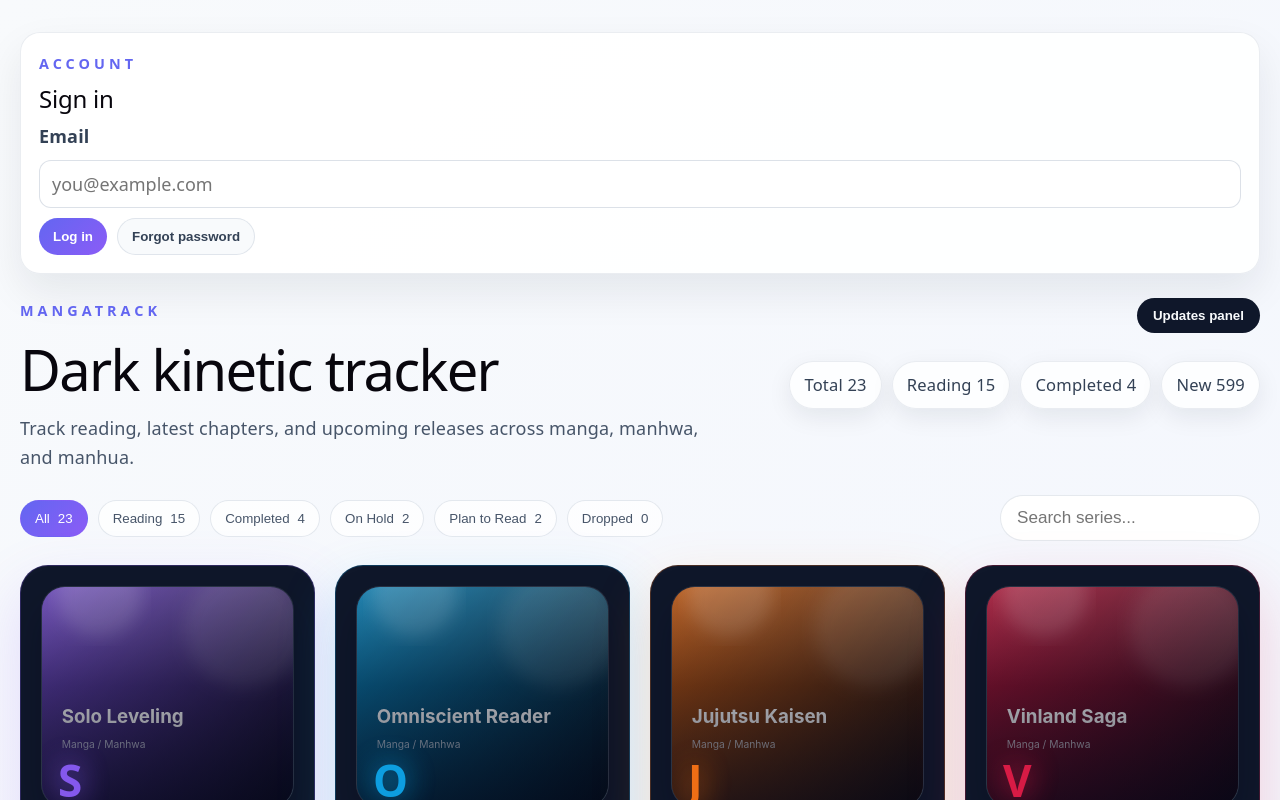
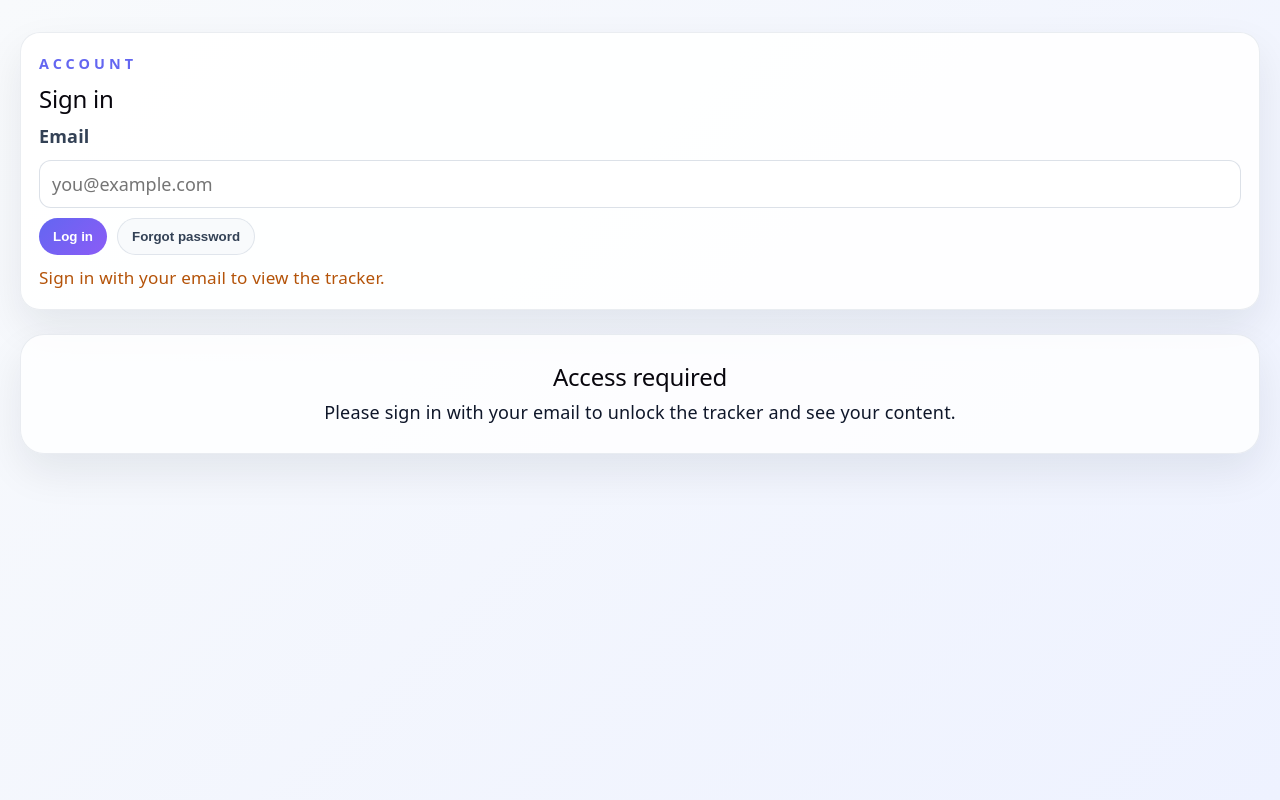
Before and after one commit to waunaneville-design/Manhwa-tracker-client-FRONTEND-, a React (Vite) app in the folder manhwa-tracker-client/: page / in a window 1280 px wide. Shown: the top 800 px of the page. Built offline with nearby package versions, Linux system fonts and the light colour scheme.

Commit message:
feat: add an authorisation process to accsess the contents

```diff
--- a/manhwa-tracker-client/src/App.jsx
+++ b/manhwa-tracker-client/src/App.jsx
@@ -181,7 +181,7 @@ function App() {
   const [updatesOpen, setUpdatesOpen] = useState(false);
   const [isLoggedIn, setIsLoggedIn] = useState(false);
   const [email, setEmail] = useState('');
-  const [authMessage, setAuthMessage] = useState('');
+  const [authMessage, setAuthMessage] = useState('Sign in with your email to view the tracker.');
 
   const filteredSeries = useMemo(
     () =>
@@ -283,6 +283,13 @@ const detailItem = seriesData.find((item) => item.id === detailId);
         {authMessage && <p className={`auth-message ${isLoggedIn ? 'success' : ''}`}>{authMessage}</p>}
       </form>
 
+      {!isLoggedIn ? (
+        <section className="auth-gate">
+          <h2>Access required</h2>
+          <p>Please sign in with your email to unlock the tracker and see your content.</p>
+        </section>
+      ) : (
+        <>
           <header className="app-header">
             <div>
               <p className="eyebrow">MangaTrack</p>
@@ -325,6 +332,8 @@ Updates panel
           </main>
 
           {detailItem && <DetailModal item={detailItem} onClose={() => setDetailId(null)} />}
+        </>
+      )}
     </div>
   );
 }
--- a/manhwa-tracker-client/src/style.css
+++ b/manhwa-tracker-client/src/style.css
@@ -369,6 +369,19 @@ body {
   border: 1px solid rgba(148, 163, 184, 0.2);
   box-shadow: 0 18px 40px rgba(15, 23, 42, 0.08);
   margin-bottom: 24px;
+}
+
+.auth-gate {
+  padding: 28px;
+  border-radius: 24px;
+  background: rgba(255, 255, 255, 0.8);
+  border: 1px solid rgba(148, 163, 184, 0.2);
+  box-shadow: 0 18px 40px rgba(15, 23, 42, 0.08);
+  text-align: center;
+}
+
+.auth-gate h2 {
+  margin-bottom: 8px;
 }
 
 .auth-card-header h2 {
```
Lines whose indentation alone changed are shown as unchanged.
